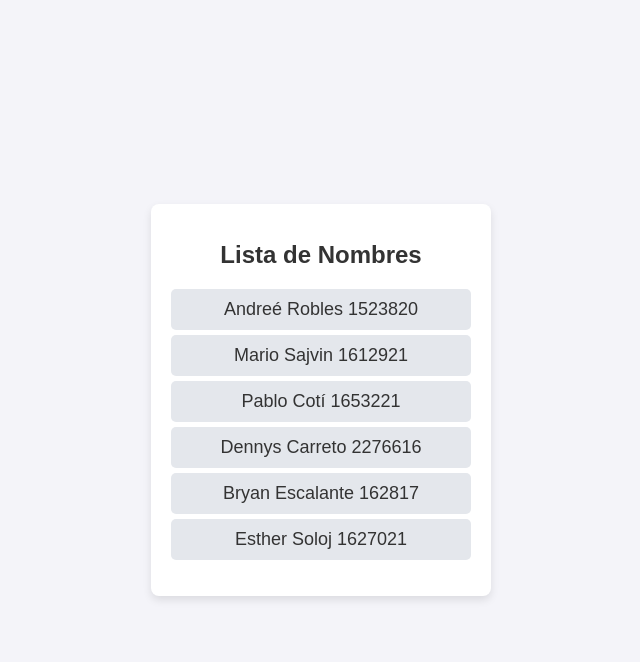
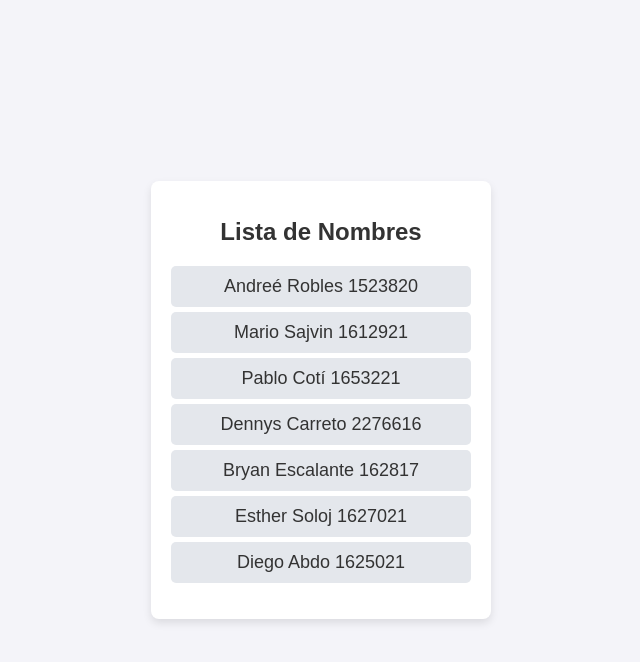
Before and after one commit to PabloCoti/proyecto_so_2, a Django app: page /polls/ in a window 1280 px wide. Shown: the top 662 px of the page, without its empty margins (319-959 px from the left). Run offline with Django 3.2, Linux system fonts and the light colour scheme.

Commit message:
Add name

```diff
--- a/polls/templates/polls/index.html
+++ b/polls/templates/polls/index.html
@@ -55,6 +55,7 @@
             <li>Dennys Carreto    2276616</li>
 	    <li>Bryan Escalante 162817</li>
             <li>Esther Soloj  1627021</li>
+            <li>Diego Abdo 1625021</li>
         </ol>
     </div>
 </body>
```
